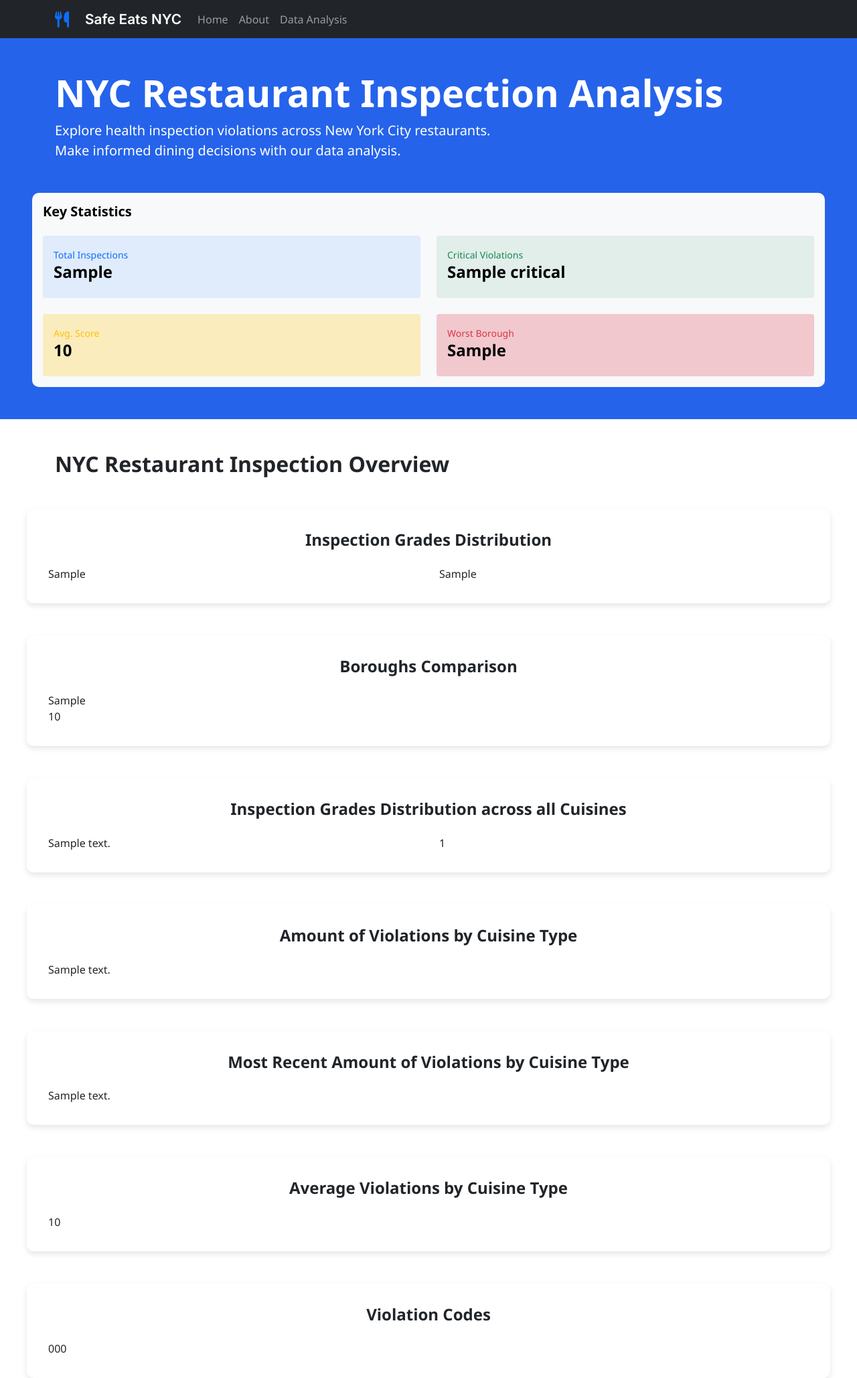
After one commit to Myan02/Safe-Eats, a Flask app: template main_app/templates/graphs.html in a window 1280 px wide. The commit adds this page. Shown: the whole page at 67% size. Run offline with Flask 3, Linux system fonts and the light colour scheme; the template is opened without the code that fills it: most values are stand-ins (such as "Sample title", 1, 10 or a date in 2020); parts of the project's set-up code (start-up, migrations or seed data) failed here and were passed over.

Commit message:
Data Visualizations

```diff
--- a/main_app/static/css/style.css
+++ b/main_app/static/css/style.css
@@ -8,6 +8,8 @@ body, html {
 .container-fluid {
     height: 100vh;
 }
+
+
 
 /* Map Container */
 #map {
@@ -289,3 +291,57 @@ body.modal-open {
     background-color: #fff3cd;
     border-color: #ffeeba;
 }
+
+
+/* Data Analsyis */
+.statistics {
+    background-color: #2563eb;
+    width: 100vw;
+    position: relative;
+    left: 50%;
+    right: 50%;
+    margin-left: -50vw;
+    margin-right: -50vw;
+}
+
+.rounded-custom {
+    border-radius: 10px;
+}
+
+.chart-row-single {
+    display: flex;
+    justify-content: center;
+    margin-bottom: 3rem;
+}
+
+.chart-box {
+    width: 100%;
+    max-width: 1200px;
+    background-color: white;
+    border-radius: 10px;
+    box-shadow: 0 4px 8px rgba(0,0,0,0.1);
+    padding: 2rem;
+}
+
+.chart-title {
+    font-size: 1.5rem;
+    font-weight: bold;
+    margin-bottom: 1.5rem;
+    text-align: center;
+}
+
+.chart-container-two {
+    display: flex;
+    gap: 2rem;
+    justify-content: space-between;
+    flex-wrap: wrap;
+}
+
+.responsive-plotly {
+    flex: 1 1 48%;
+}
+
+.responsive-plotly > div {
+    width: 100%;
+    height: auto;
+}
--- a/main_app/templates/base.html
+++ b/main_app/templates/base.html
@@ -6,11 +6,19 @@
     <title>{% block title %}Safe-Eats{% endblock %}</title>
     <link href="https://cdn.jsdelivr.net/npm/bootstrap@5.1.3/dist/css/bootstrap.min.css" rel="stylesheet">
     <link href="{{ url_for('static', filename='css/style.css') }}" rel="stylesheet">
+    <link rel="stylesheet" href="https://cdnjs.cloudflare.com/ajax/libs/font-awesome/6.4.0/css/all.min.css">
+    <link href="https://fonts.googleapis.com/css2?family=Inter:wght@400;500;600;700&display=swap" rel="stylesheet">
+
 </head>
 <body>
     <nav class="navbar navbar-expand-lg navbar-dark bg-dark">
         <div class="container">
-            <a class="navbar-brand" href="{{ url_for('main.index') }}">Safe-Eats</a>
+            <a class="navbar-brand d-flex align-items-center" href="{{ url_for('main.index') }}">
+                <i class="fas fa-utensils text-primary fs-4 me-4"></i>
+                <span style="font-family: 'Inter', sans-serif; font-weight: 600; font-size: 1.30rem; color: #ffffff;">
+                    Safe Eats NYC
+                  </span>
+            </a>
             <button class="navbar-toggler" type="button" data-bs-toggle="collapse" data-bs-target="#navbarNav">
                 <span class="navbar-toggler-icon"></span>
             </button>
@@ -18,6 +26,7 @@
                 <div class="navbar-nav">
                     <a class="nav-link" href="{{ url_for('main.index') }}">Home</a>
                     <a class="nav-link" href="{{ url_for('main.about') }}">About</a>
+                    <a class="nav-link" href="{{ url_for('main.graphs') }}">Data Analysis</a>
                 </div>
             </div>
         </div>
--- /dev/null
+++ b/main_app/templates/graphs.html
@@ -0,0 +1,148 @@
+{% extends "base.html" %}
+
+{% block content %}
+
+<!-- Full-width blue section -->
+<div class="statistics text-white p-5">
+    <div class="container">
+        <h1 class="display-4 fw-bold">NYC Restaurant Inspection Analysis</h1>
+        <p class="lead">
+            Explore health inspection violations across New York City restaurants.<br>
+            Make informed dining decisions with our data analysis.
+        </p>
+    </div>
+
+    <div class="mt-5">
+        <div class="p-3 rounded-custom bg-light">
+            <h3 class="h5 mb-4 text-black fw-bold">Key Statistics</h3>
+            <div class="row g-4">
+                <div class="col-md-6">
+                    <div class="p-3 rounded bg-primary bg-opacity-10">
+                        <small class="text-primary">Total Inspections</small>
+                        <h4 class="fw-bold text-black">{{ all_inspections }}</h4>
+                    </div>
+                </div>
+                <div class="col-md-6">
+                    <div class="p-3 rounded bg-success bg-opacity-10">
+                        <small class="text-success">Critical Violations</small>
+                        <h4 class="fw-bold text-black">{{ critical }}</h4>
+                    </div>
+                </div>
+                <div class="col-md-6">
+                    <div class="p-3 rounded bg-warning bg-opacity-25">
+                        <small class="text-warning">Avg. Score</small>
+                        <h4 class="fw-bold text-black">{{avg_score}}</h4>
+                    </div>
+                </div>
+                <div class="col-md-6">
+                    <div class="p-3 rounded bg-danger bg-opacity-25">
+                        <small class="text-danger">Worst Borough</small>
+                        <h4 class="fw-bold text-black">{{bad_borough}}</h4>
+                    </div>
+                </div>
+            </div>
+        </div>
+    </div>
+
+
+
+</div>
+
+<!-- Main content inside container -->
+<div class="container">
+    <h2 style="margin-top: 3rem; margin-bottom: 3rem; font-weight: bold; text-align: left;">NYC Restaurant Inspection Overview</h2>
+</div>
+
+<div class="chart-row-single">
+    <div class="chart-box">
+        <h3 class="chart-title">Inspection Grades Distribution</h3>
+        <div class="chart-container-two">
+            <div class="responsive-plotly">
+                {{ grade_pie|safe }}
+            </div>
+            <div class="responsive-plotly">
+                {{ grade_bar|safe }}
+            </div>
+        </div>
+    </div>
+</div>
+
+<div class="chart-row-single">
+    <div class="chart-box">
+        <h3 class="chart-title">Boroughs Comparison</h3>
+        <div class="chart-container-two">
+            <div class="responsive-plotly">
+                {{ boro_bar|safe }}
+            </div>
+        </div>
+        <div class="chart-container-two">
+            <div class="responsive-plotly">
+                {{ avg_score_boro|safe }}
+            </div>
+        </div>
+    </div>
+</div>
+
+
+<div class="chart-row-single">
+    <div class="chart-box">
+        <h3 class="chart-title">Inspection Grades Distribution across all Cuisines</h3>
+        <div class="chart-container-two">
+            <div class="responsive-plotly">
+                {{ cuisines_bar|safe }}
+            </div>
+            <div class="responsive-plotly">
+                {{ cuisines_percentage|safe }}
+            </div>
+        </div>
+    </div>
+</div>
+
+
+<div class="chart-row-single">
+    <div class="chart-box">
+        <h3 class="chart-title">Amount of Violations by Cuisine Type</h3>
+        <div class="chart-container-two">
+            <div class="responsive-plotly">
+                {{ violations_per_cuisine|safe}}
+            </div>
+        </div>
+    </div>
+</div>
+
+
+<div class="chart-row-single">
+    <div class="chart-box">
+        <h3 class="chart-title">Most Recent Amount of Violations by Cuisine Type</h3>
+        <div class="chart-container-two">
+            <div class="responsive-plotly">
+                {{ latest_violations_per_cuisine|safe}}
+            </div>
+        </div>
+    </div>
+</div>
+
+<div class="chart-row-single">
+    <div class="chart-box">
+        <h3 class="chart-title">Average Violations by Cuisine Type</h3>
+        <div class="chart-container-two">
+            <div class="responsive-plotly">
+                {{ avg_violations_by_cuisine_and_borough|safe}}
+            </div>
+        </div>
+    </div>
+</div>
+
+<div class="chart-row-single">
+    <div class="chart-box">
+        <h3 class="chart-title">Violation Codes</h3>
+        <div class="chart-container-two">
+            <div class="responsive-plotly">
+                {{ violation_code|safe}}
+            </div>
+        </div>
+    </div>
+</div>
+
+
+{% endblock %}
--- a/requirements.txt
+++ b/requirements.txt
@@ -7,3 +7,4 @@ geopy
 scipy
 python-dotenv
 gunicorn
+plotly
```
Also changed, not shown: main_app/plots.py (added, +355 -0 lines), main_app/routes.py (+54 -0 lines).
